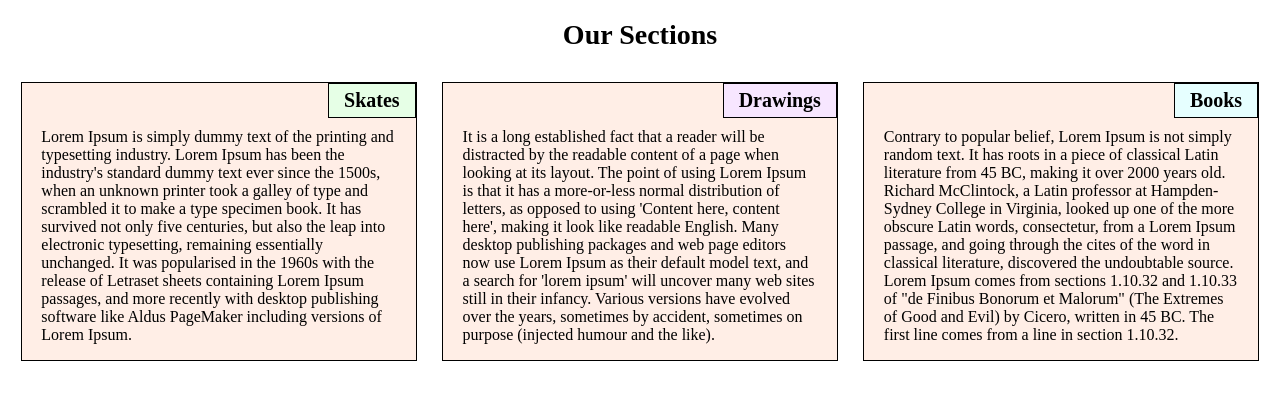
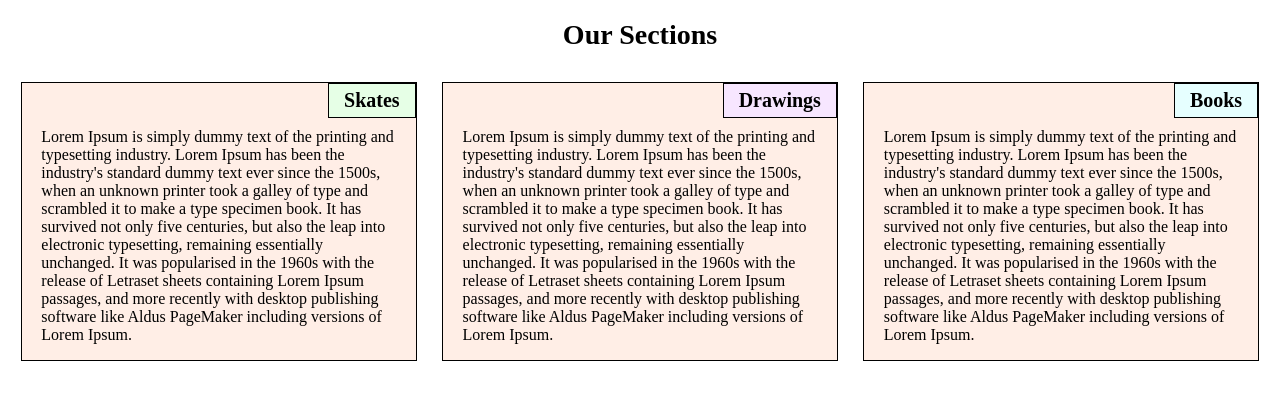
Before and after one commit to Lidddy/Coursera_web_course, a plain HTML site: page module2_solution/index.html in a window 1280 px wide. Drawn offline with Linux system fonts and the light colour scheme.

Commit message:
Update index.html

```diff
--- a/module2_solution/index.html
+++ b/module2_solution/index.html
@@ -15,11 +15,11 @@
 			</div>
 			<div class="content col-lg-4 col-md-6 col-sm-12">
 				<h2 class="contentHeader type2">Drawings</h2>
-				<p class="text">It is a long established fact that a reader will be distracted by the readable content of a page when looking at its layout. The point of using Lorem Ipsum is that it has a more-or-less normal distribution of letters, as opposed to using 'Content here, content here', making it look like readable English. Many desktop publishing packages and web page editors now use Lorem Ipsum as their default model text, and a search for 'lorem ipsum' will uncover many web sites still in their infancy. Various versions have evolved over the years, sometimes by accident, sometimes on purpose (injected humour and the like).</p>
+				<p class="text">Lorem Ipsum is simply dummy text of the printing and typesetting industry. Lorem Ipsum has been the industry's standard dummy text ever since the 1500s, when an unknown printer took a galley of type and scrambled it to make a type specimen book. It has survived not only five centuries, but also the leap into electronic typesetting, remaining essentially unchanged. It was popularised in the 1960s with the release of Letraset sheets containing Lorem Ipsum passages, and more recently with desktop publishing software like Aldus PageMaker including versions of Lorem Ipsum.</p>
 			</div>
 			<div class="content col-lg-4 col-md-12 col-sm-12">
 				<h2 class="contentHeader type3">Books</h2>
-				<p class="text">Contrary to popular belief, Lorem Ipsum is not simply random text. It has roots in a piece of classical Latin literature from 45 BC, making it over 2000 years old. Richard McClintock, a Latin professor at Hampden-Sydney College in Virginia, looked up one of the more obscure Latin words, consectetur, from a Lorem Ipsum passage, and going through the cites of the word in classical literature, discovered the undoubtable source. Lorem Ipsum comes from sections 1.10.32 and 1.10.33 of "de Finibus Bonorum et Malorum" (The Extremes of Good and Evil) by Cicero, written in 45 BC. The first line comes from a line in section 1.10.32.</p>
+				<p class="text">Lorem Ipsum is simply dummy text of the printing and typesetting industry. Lorem Ipsum has been the industry's standard dummy text ever since the 1500s, when an unknown printer took a galley of type and scrambled it to make a type specimen book. It has survived not only five centuries, but also the leap into electronic typesetting, remaining essentially unchanged. It was popularised in the 1960s with the release of Letraset sheets containing Lorem Ipsum passages, and more recently with desktop publishing software like Aldus PageMaker including versions of Lorem Ipsum.</p>
 			</div>
 		</div>
 	</body>
```
